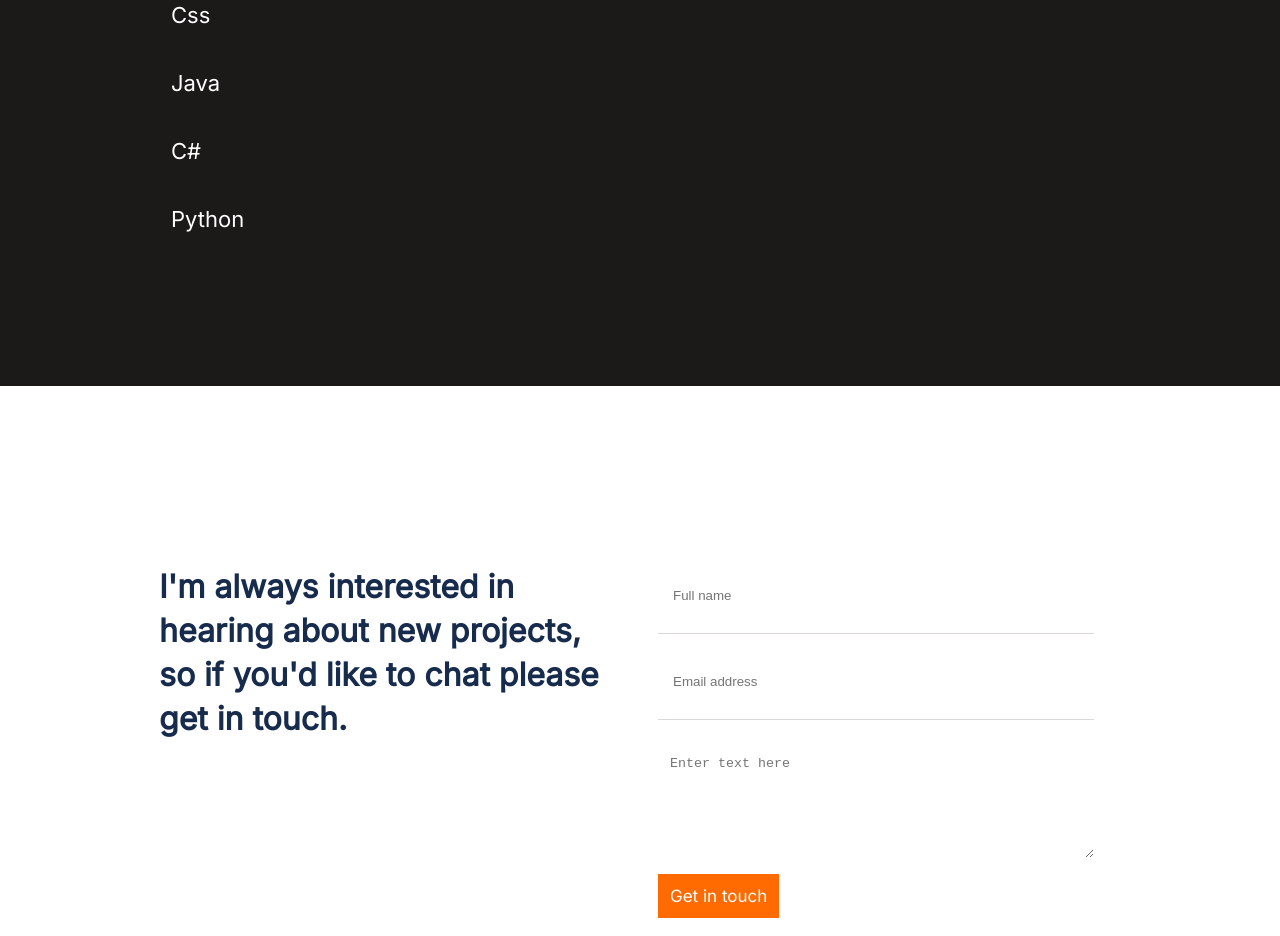
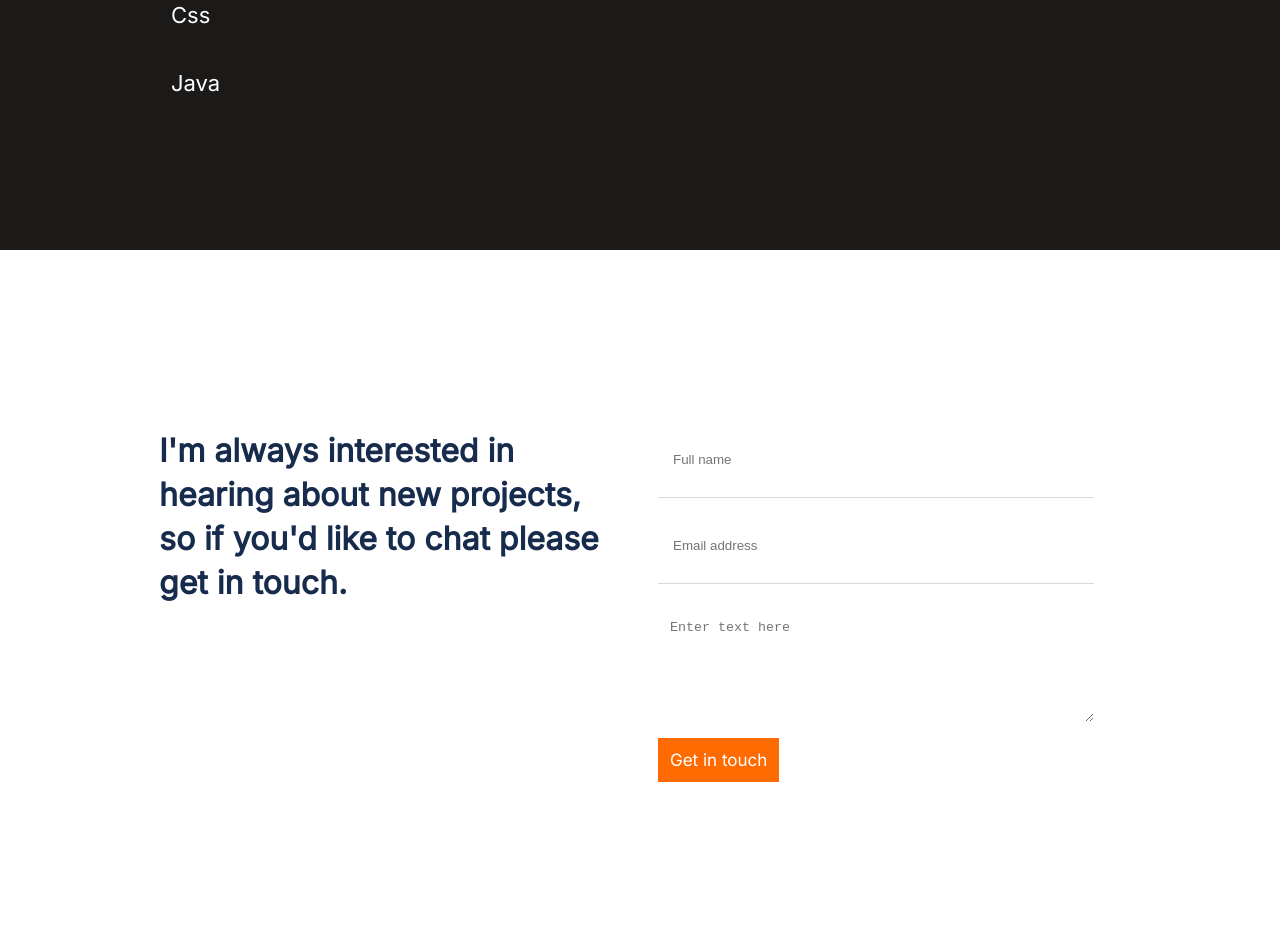
Before and after one commit to mirouhml/portfolio, a website: page index.html in a window 1280 px wide. Shown: the part 3673-4609 px from the top of the page. Drawn offline with Linux system fonts and the light colour scheme.

Commit message:
Update list.

```diff
--- a/index.html
+++ b/index.html
@@ -197,8 +197,6 @@
                         <li>Html</li>
                         <li>Css</li>
                         <li>Java</li>
-                        <li>C#</li>
-                        <li>Python</li>
                     </ul>
                 </li>
                 <li class="information-list-titles">
```
